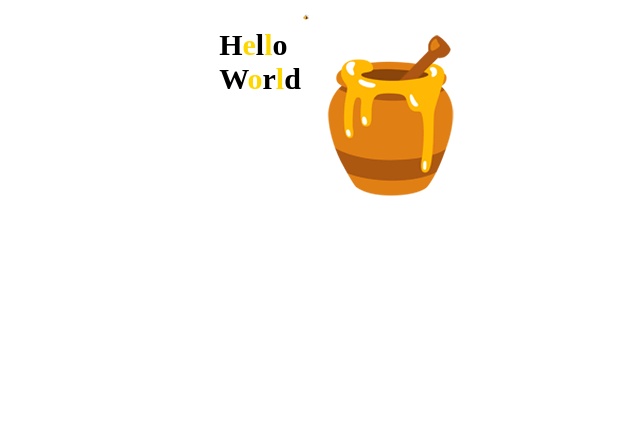
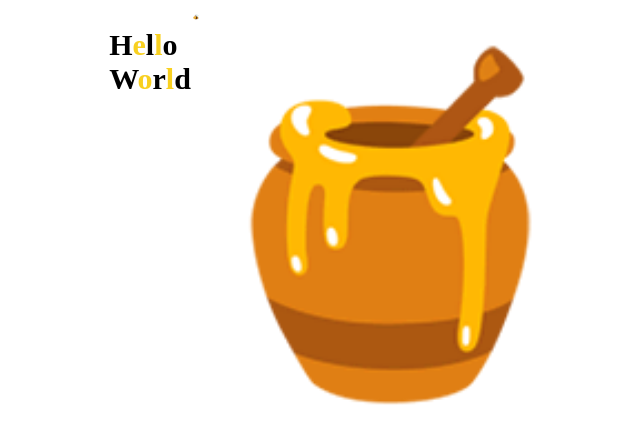
Before and after one commit to deborapianezzer/Rocketseat-Desafio21dias, a plain HTML site: page pages/dia2.html in a window 1280 px wide. Shown: the whole page, without its empty margins (290-930 px from the left). Drawn offline with Linux system fonts and the light colour scheme; a web font is replaced by a local one.

Commit message:
Realizando teste .

```diff
--- a/pages/dia2.css
+++ b/pages/dia2.css
@@ -11,7 +11,7 @@ header h1 span.preto {
 }
 
 header h1 span.amarelo {
-    color: #FFD700;
+    color: #f8d020;
 }
 
 /*BODY */
@@ -19,8 +19,7 @@ header h1 span.amarelo {
 body {
     display: flex;
     justify-content: center;
-    }
-
+}
 
 
 
@@ -30,7 +29,6 @@ section div.abelha img {
     width: 10px;
 }
 
-section. div.abelha img {
-    background: url(../resources/image/honey-pot-35.png);
+section div.pote img {
     width: 400px;
 }
```
